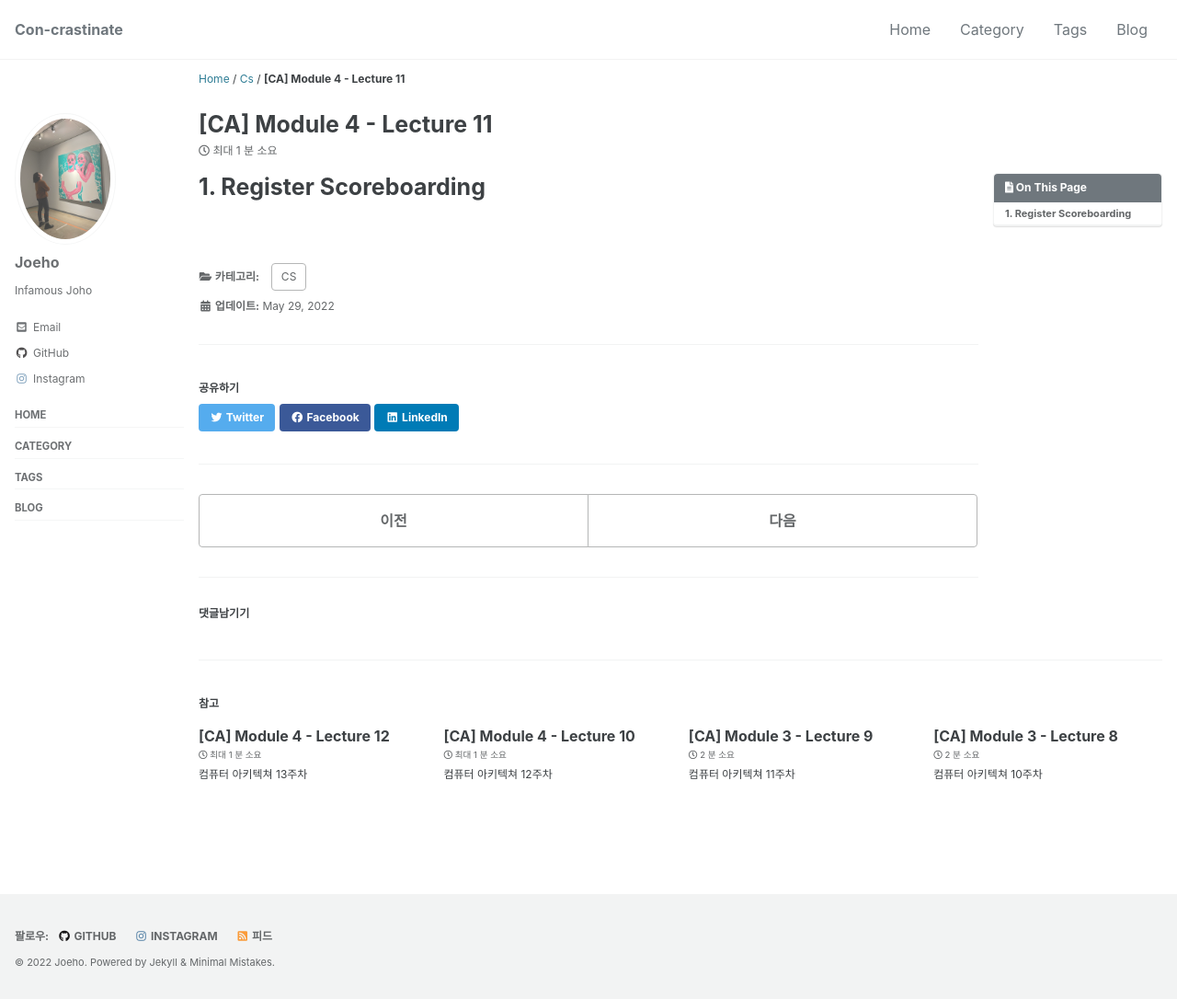
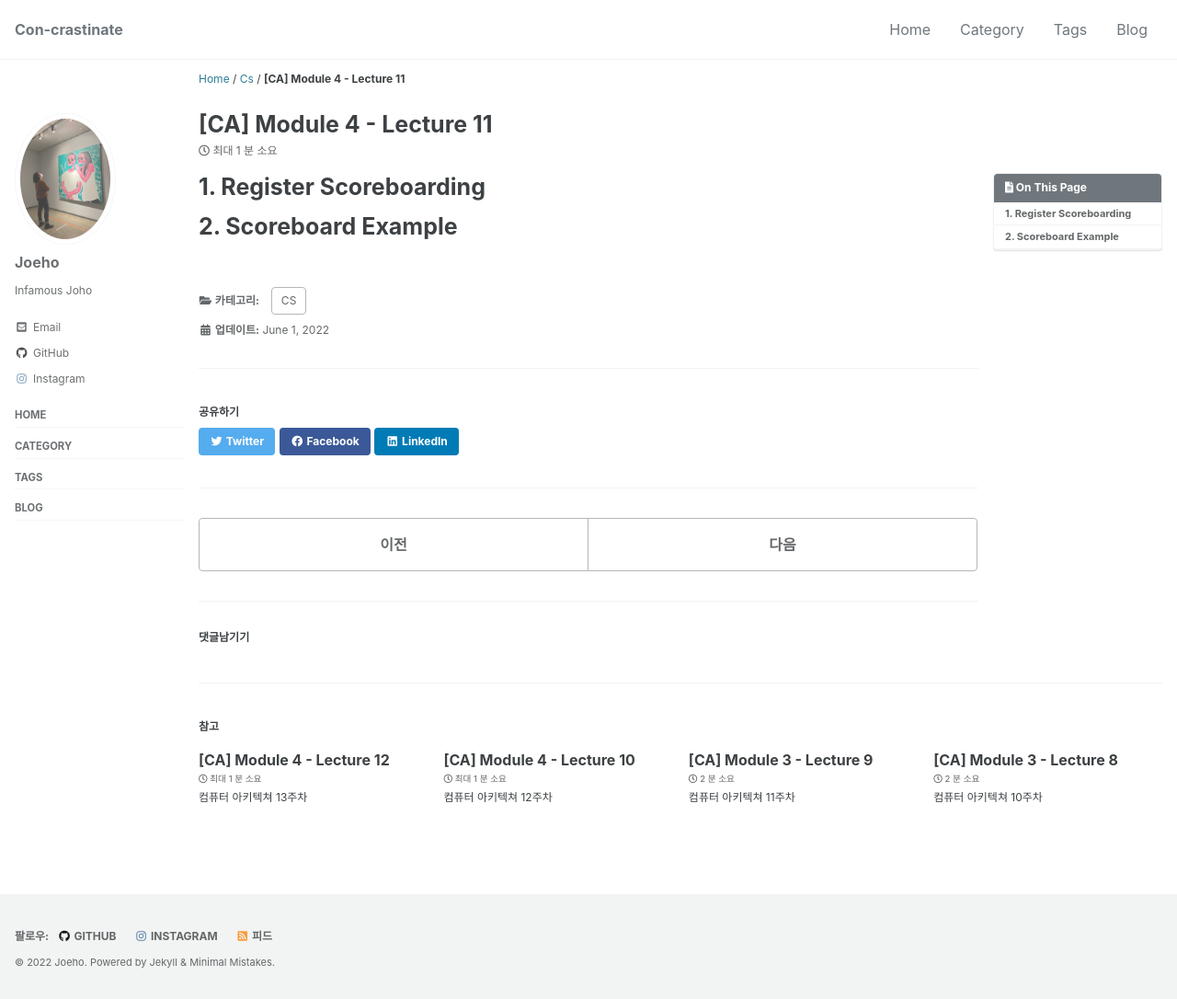
Before and after one commit to joeholee/joeholee.github.io, a Jekyll site: the page built from _posts/2022-05-29-ca-eleventh.md, in a window 1280 px wide and 1086 px high. Shown: the whole window at 92% size. Built offline with Jekyll 4.4.1, drawn with Linux system fonts in a browser that asks for light colours; cached includes are drawn as plain includes; some web fonts are replaced; comment, search, counter and statistics services are not loaded.

Commit message:
Update 2022-05-29-ca-eleventh.md

```diff
--- a/_posts/2022-05-29-ca-eleventh.md
+++ b/_posts/2022-05-29-ca-eleventh.md
@@ -13,7 +13,9 @@ toc: true
 toc_sticky: true
 
 date: 2022-05-29
-last_modified_at: 2022-05-29
+last_modified_at: 2022-06-01
 ---
 
 # 1. Register Scoreboarding
+
+# 2. Scoreboard Example
```
